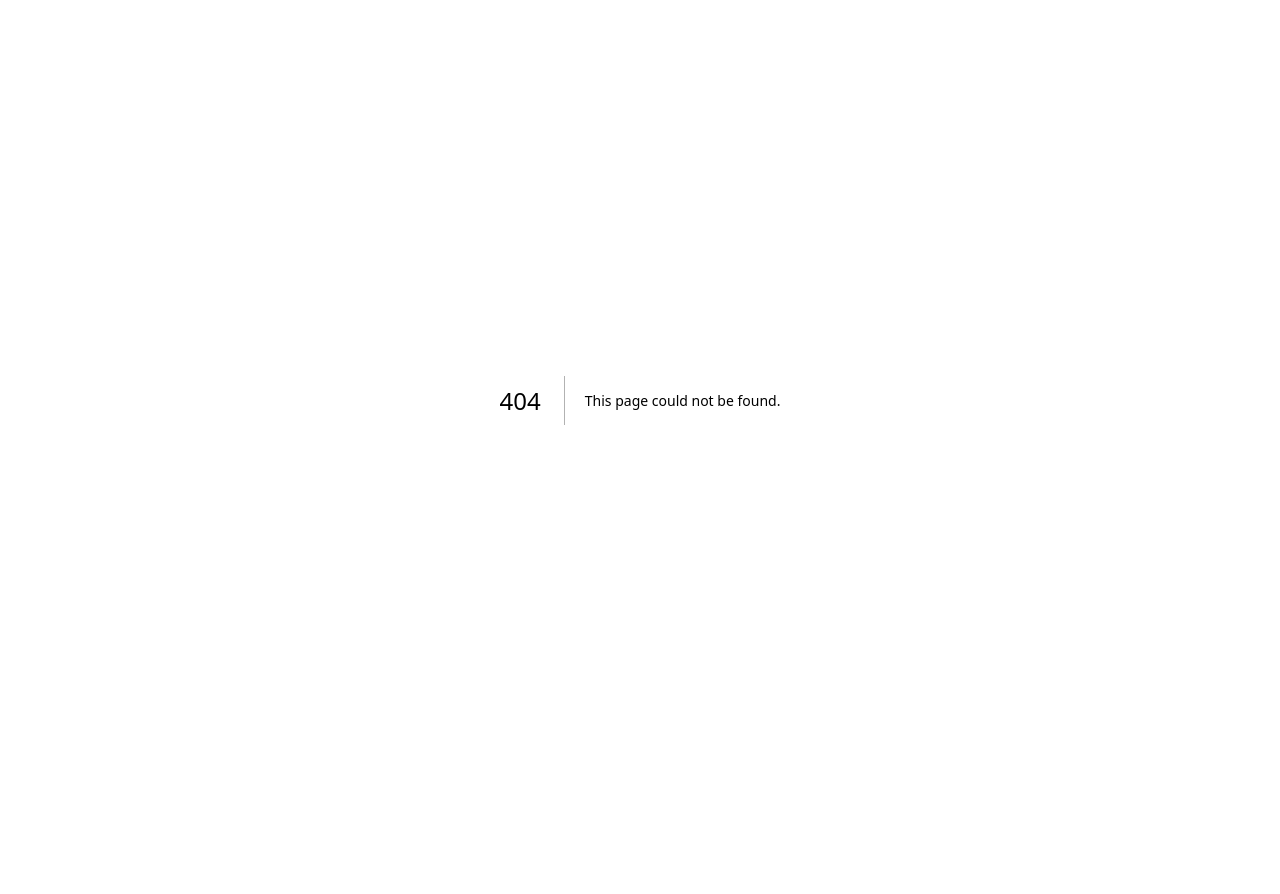
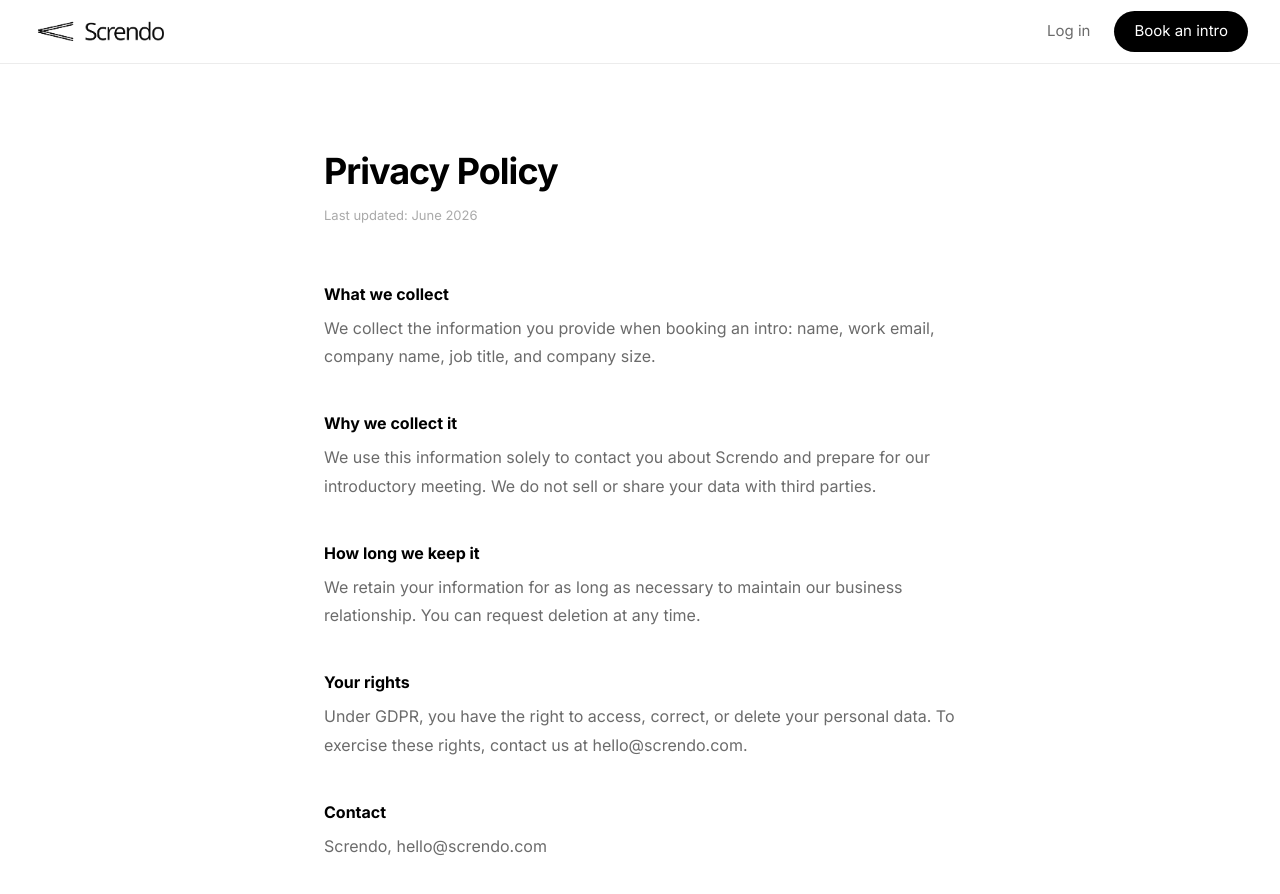
Before and after one commit to benjaminpalm/screndo-hemsida, a Next.js app: page /privacy in a window 1280 px wide. Before the commit this address had no page. Shown: the top 894 px of the page. Before the commit the page ends 800 px from the top, so only its background shows below. Built offline with nearby package versions, Linux system fonts and the light colour scheme.

Commit message:
privacy policy

```diff
--- /dev/null
+++ b/app/privacy/page.tsx
@@ -0,0 +1,49 @@
+import Navbar from "@/components/Navbar";
+
+const sections = [
+  {
+    title: "What we collect",
+    text: "We collect the information you provide when booking an intro: name, work email, company name, job title, and company size.",
+  },
+  {
+    title: "Why we collect it",
+    text: "We use this information solely to contact you about Screndo and prepare for our introductory meeting. We do not sell or share your data with third parties.",
+  },
+  {
+    title: "How long we keep it",
+    text: "We retain your information for as long as necessary to maintain our business relationship. You can request deletion at any time.",
+  },
+  {
+    title: "Your rights",
+    text: "Under GDPR, you have the right to access, correct, or delete your personal data. To exercise these rights, contact us at hello@screndo.com.",
+  },
+  {
+    title: "Contact",
+    text: "Screndo, hello@screndo.com",
+  },
+]
+
+export default function PrivacyPage() {
+  return (
+    <>
+      <Navbar />
+      <div style={{ background: "#fff", minHeight: "100vh" }}>
+        <div style={{ maxWidth: "680px", margin: "0 auto", padding: "80px 24px" }}>
+          <h1 style={{ fontSize: "36px", fontWeight: 700, letterSpacing: "-1px", margin: "0 0 8px 0", color: "#000" }}>
+            Privacy Policy
+          </h1>
+          <p style={{ fontSize: "13px", color: "#aaa", margin: "0 0 56px 0" }}>Last updated: June 2026</p>
+
+          <div style={{ display: "flex", flexDirection: "column", gap: "40px" }}>
+            {sections.map((s) => (
+              <div key={s.title}>
+                <h2 style={{ fontSize: "16px", fontWeight: 700, color: "#000", margin: "0 0 8px 0" }}>{s.title}</h2>
+                <p style={{ fontSize: "16px", color: "#6B6B6B", lineHeight: 1.8, margin: 0 }}>{s.text}</p>
+              </div>
+            ))}
+          </div>
+        </div>
+      </div>
+    </>
+  )
+}
--- a/components/Footer.tsx
+++ b/components/Footer.tsx
@@ -1,4 +1,9 @@
-const links = ["Product", "About", "Careers", "Privacy"];
+const links = [
+  { label: "Product", href: "#" },
+  { label: "About", href: "#" },
+  { label: "Careers", href: "#" },
+  { label: "Privacy", href: "/privacy" },
+]
 
 export default function Footer() {
   return (
@@ -8,11 +13,11 @@ export default function Footer() {
       <nav style={{ display: "flex", gap: "32px", flexWrap: "wrap", justifyContent: "center" }}>
         {links.map((link) => (
           <a
-            key={link}
-            href="#"
+            key={link.label}
+            href={link.href}
             style={{ color: "#6B6B6B", fontSize: "13px", textDecoration: "none" }}
           >
-            {link}
+            {link.label}
           </a>
         ))}
       </nav>
```
